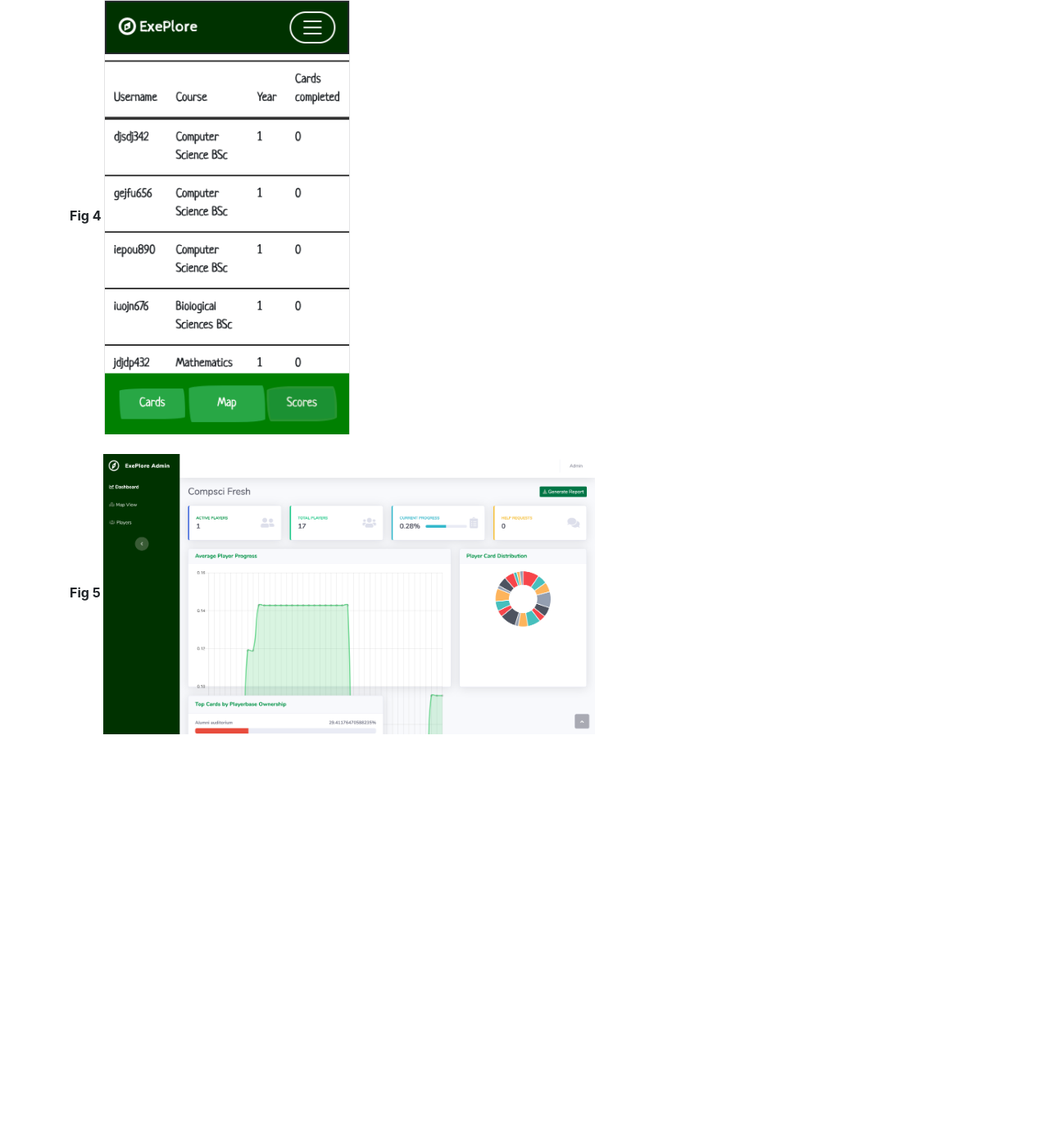
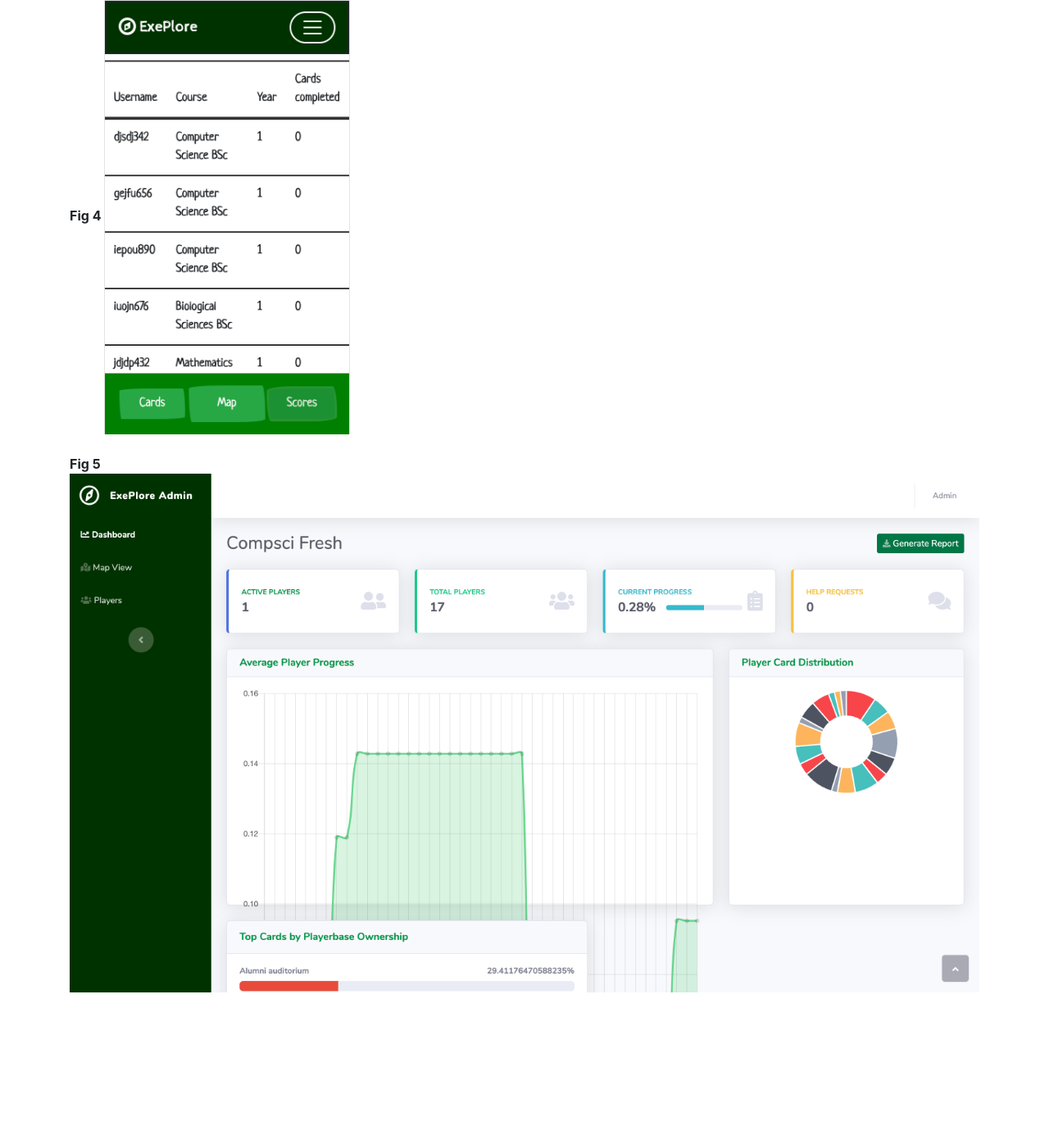
Before and after one commit to rickybas/exeter-treasure-hunt, a Python web app: template app/templates/user_manual.html in a window 1280 px wide. Shown: the part 2707-4092 px from the top of the page at 82% size. Before the commit the page ends 3603 px from the top, so only its background shows below. Run offline with Jinja, Linux system fonts and the light colour scheme; the template is opened without the code that fills it, so the values that code supplies are empty; some libraries are stand-ins or nearby versions; some web fonts are replaced.

Commit message:
User Manual Bugfix
Images scaled larger than the page

```diff
--- a/app/templates/user_manual.html
+++ b/app/templates/user_manual.html
@@ -85,7 +85,7 @@
         <img src="/static/fig4.png" alt="Fig 4" width="300"><br><br>
 
         Fig 5
-        <img src="/static/fig5.png" alt="Fig 5" width="600"><br><br>
+        <img src="/static/fig5.png" alt="Fig 5" width="600" style="width:100%;"><br><br>
 
     </div>
 
```
